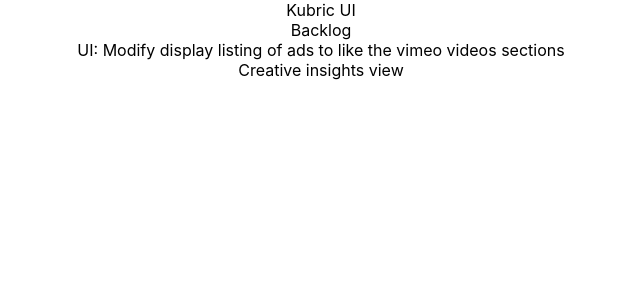
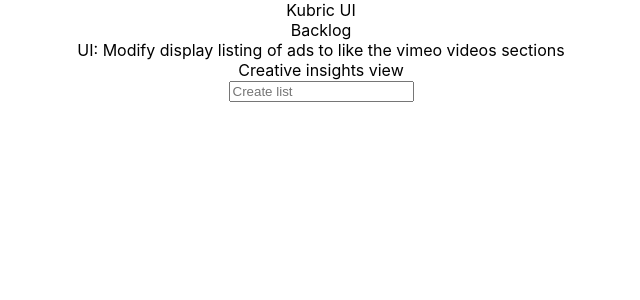
Before and after one commit to bendtherules/demo-trello-app, a React (Create React App) app: page / in a window 1280 px wide. Shown: the top 300 px of the page, without its empty margins (319-959 px from the left). Built offline with nearby package versions, Linux system fonts and the light colour scheme.

Commit message:
Refactor Board into separate TaskList and Taskcard

```diff
--- a/src/features/Board/Board.js
+++ b/src/features/Board/Board.js
@@ -1,29 +1,23 @@
 import React, { useState } from "react";
-import { useSelector, useDispatch } from "react-redux";
-import { createList, selectBoard } from "../../storeSlices/boardSlice";
+import { useSelector } from "react-redux";
+
+import { TaskList } from "../TaskList/TaskList";
+import { NewTaskListPrompt } from "../TaskList/NewTaskListPrompt";
 
 import styles from "./Board.module.css";
 
 export function Board() {
-  const boardData = useSelector(selectBoard);
-  const dispatch = useDispatch();
+  const selectBoardData = state => state.board;
+  const boardData = useSelector(selectBoardData);
 
   return (
     <div>
       <div className={styles.boardName}>{boardData.name}</div>
       <div className={styles.listsContainer}>
         {boardData.lists.map(listData => (
-          <div key={listData.id} className={styles.listContainer}>
-            <div className={styles.listName}>{listData.name}</div>
-            <div className={styles.cardsContainer}>
-              {listData.cards.map(cardData => (
-                <div key={cardData.id} className={styles.cardContainer}>
-                  {cardData.text}
-                </div>
-              ))}
-            </div>
-          </div>
+          <TaskList key={listData.id} listData={listData} />
         ))}
+        <NewTaskListPrompt key="newListPrompt" />
       </div>
     </div>
   );
--- /dev/null
+++ b/src/features/TaskCard/TaskCard.js
@@ -0,0 +1,15 @@
+import React, { useState } from "react";
+import { useSelector, useDispatch } from "react-redux";
+import { createList } from "../../storeSlices/boardSlice";
+
+import styles from "./TaskCard.module.css";
+
+export function TaskCard({ cardData }) {
+  const dispatch = useDispatch();
+
+  return (
+    <div className={styles.cardContainer}>
+      {cardData.text}
+    </div>
+  );
+}
--- /dev/null
+++ b/src/features/TaskList/NewTaskListPrompt.js
@@ -0,0 +1,29 @@
+import React, { useState } from "react";
+import { useDispatch } from "react-redux";
+import { createList } from "../../storeSlices/boardSlice";
+
+import styles from "./TaskList.module.css";
+
+export function NewTaskListPrompt() {
+  const dispatch = useDispatch();
+
+  const [newListname, setNewListname] = useState("");
+
+  return (
+    <div className={styles.listContainer}>
+      <input
+        type="text"
+        placeholder="Create list"
+        value={newListname}
+        onChange={e => setNewListname(e.target.value)}
+        onKeyPress={e => {
+          if (newListname.trim().length > 0 && e.key === "Enter") {
+            dispatch(createList({ name: newListname }));
+
+            setNewListname("");
+          }
+        }}
+      ></input>
+    </div>
+  );
+}
--- /dev/null
+++ b/src/features/TaskList/TaskList.js
@@ -0,0 +1,24 @@
+import React, { useState } from "react";
+import { useSelector, useDispatch } from "react-redux";
+
+import { createList } from "../../storeSlices/boardSlice";
+
+import { TaskCard } from "../TaskCard/TaskCard";
+
+import styles from "./TaskList.module.css";
+
+export function TaskList({ listData }) {
+  const dispatch = useDispatch();
+
+  return (
+    <div className={styles.listContainer}>
+      <div className={styles.listName}>{listData.name}</div>
+      <div className={styles.cardsContainer}>
+        {/* Refactor to card component */}
+        {listData.cards.map(cardData => (
+          <TaskCard key={cardData.id} cardData={cardData} />
+        ))}
+      </div>
+    </div>
+  );
+}
--- a/src/storeSlices/boardSlice.js
+++ b/src/storeSlices/boardSlice.js
@@ -54,9 +54,4 @@
 
 export const { createList } = slice.actions;
 
-// The function below is called a selector and allows us to select a value from
-// the state. Selectors can also be defined inline where they're used instead of
-// in the slice file. For example: `useSelector((state) => state.counter.value)`
-export const selectBoard = state => state.board;
-
 export default slice.reducer;
```
Also changed, not shown: src/features/TaskCard/TaskCard.module.css (added), src/features/TaskList/TaskList.module.css (added).
